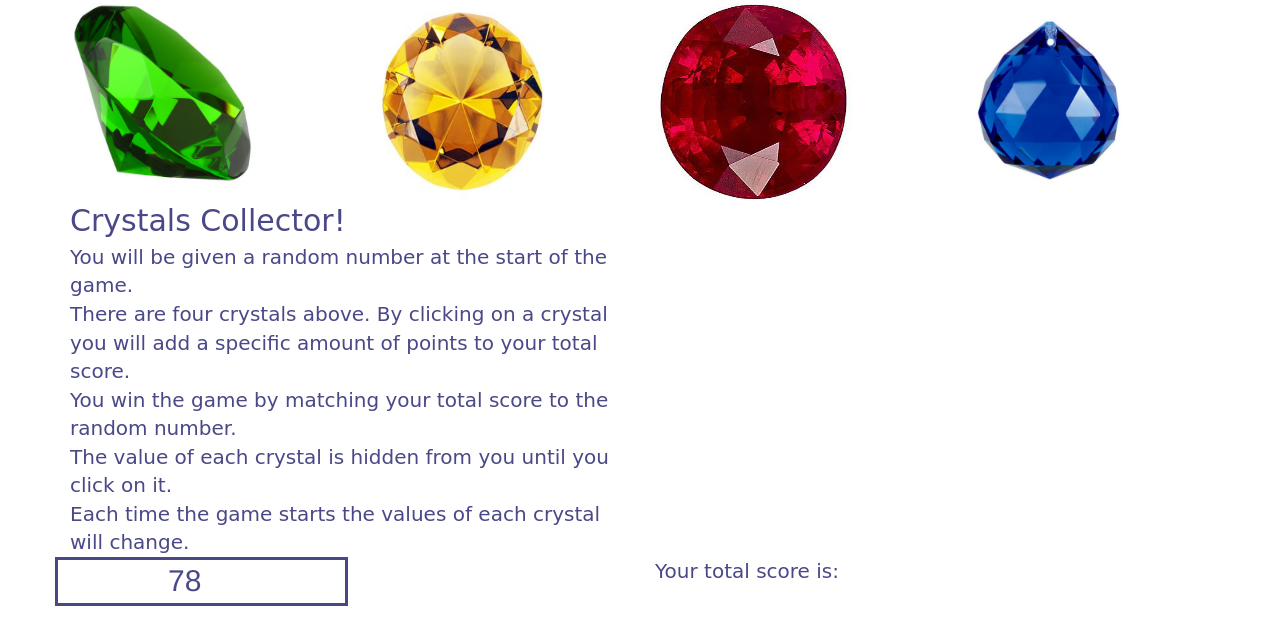
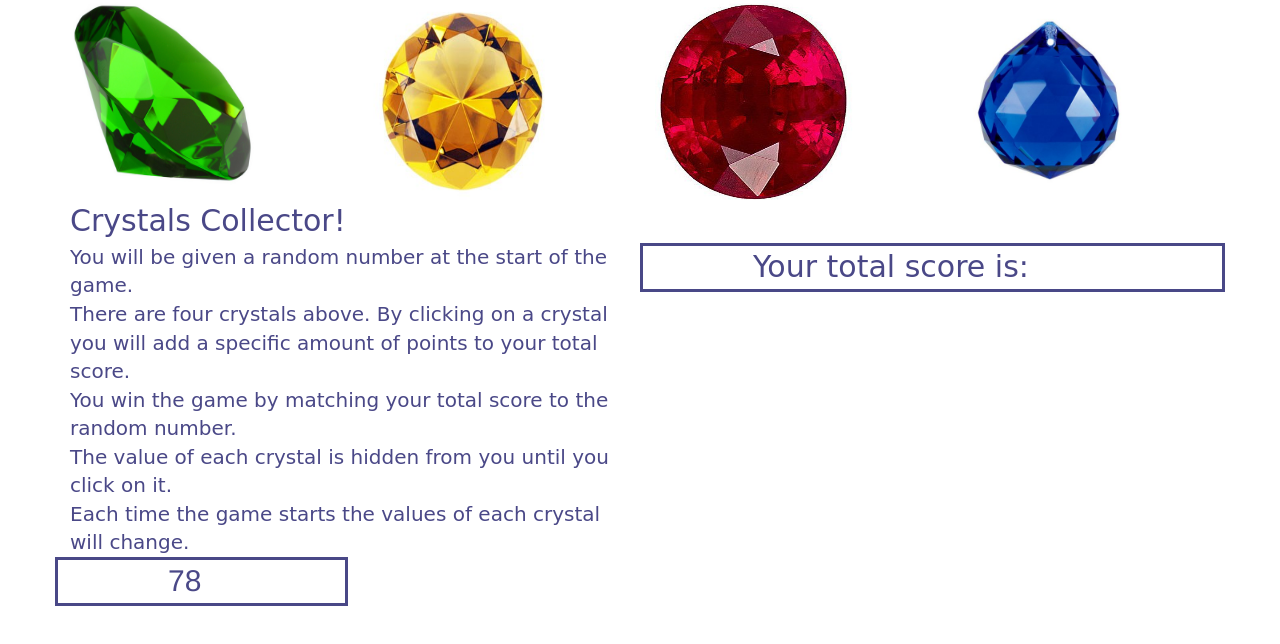
Before and after one commit to peterjuff/Crystals-Collector, a plain HTML site: page index.html in a window 1280 px wide. Drawn offline with nearby package versions, Linux system fonts and the light colour scheme; a web font is replaced by a local one.

Commit message:
score update

```diff
--- a/assets/css/style.css
+++ b/assets/css/style.css
@@ -12,7 +12,7 @@ body {
 
 }
 
-#randNumb {
+#randNumb, #totalScore {
 
     font-size: 30px;
     border-style: solid;
--- a/index.html
+++ b/index.html
@@ -39,13 +39,13 @@
                 hidden from you until you click on it. <br> Each time the game starts the values of each crystal
                 will change.
             </div>
-             <div class="col-md-6"></div>
+             <div class="col-md-6" id="totalScore"></div>
         </div>
 
         <div class="row">
             <div class="col-md-3" id="randNumb"></div>
-            <div class="col-md-3"></div>
-            <div class="col-md-3" id="totalScore"></div>
+            <div class="col-md-6"></div>
+            <!-- <div class="col-md-3" id="totalScore"></div> -->
         </div>
 
         <div class="row">
```
